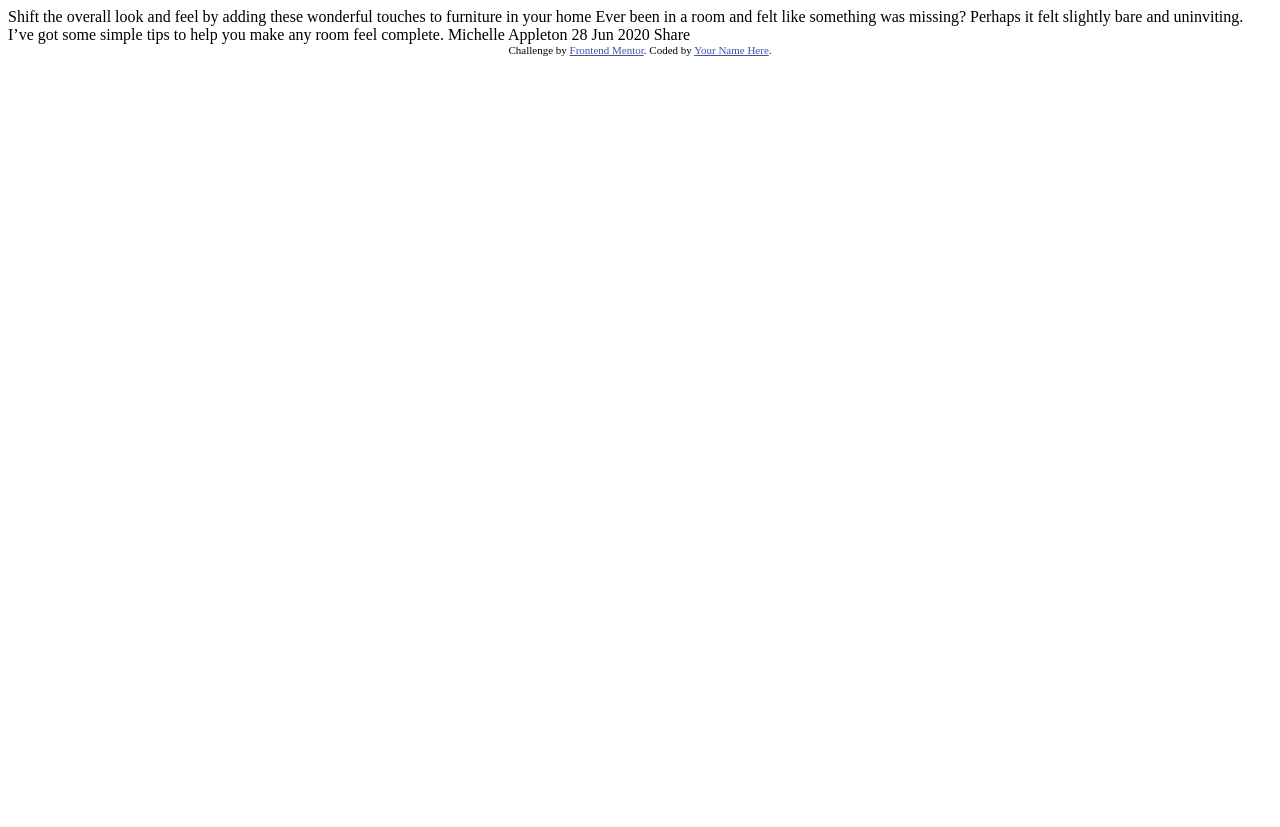
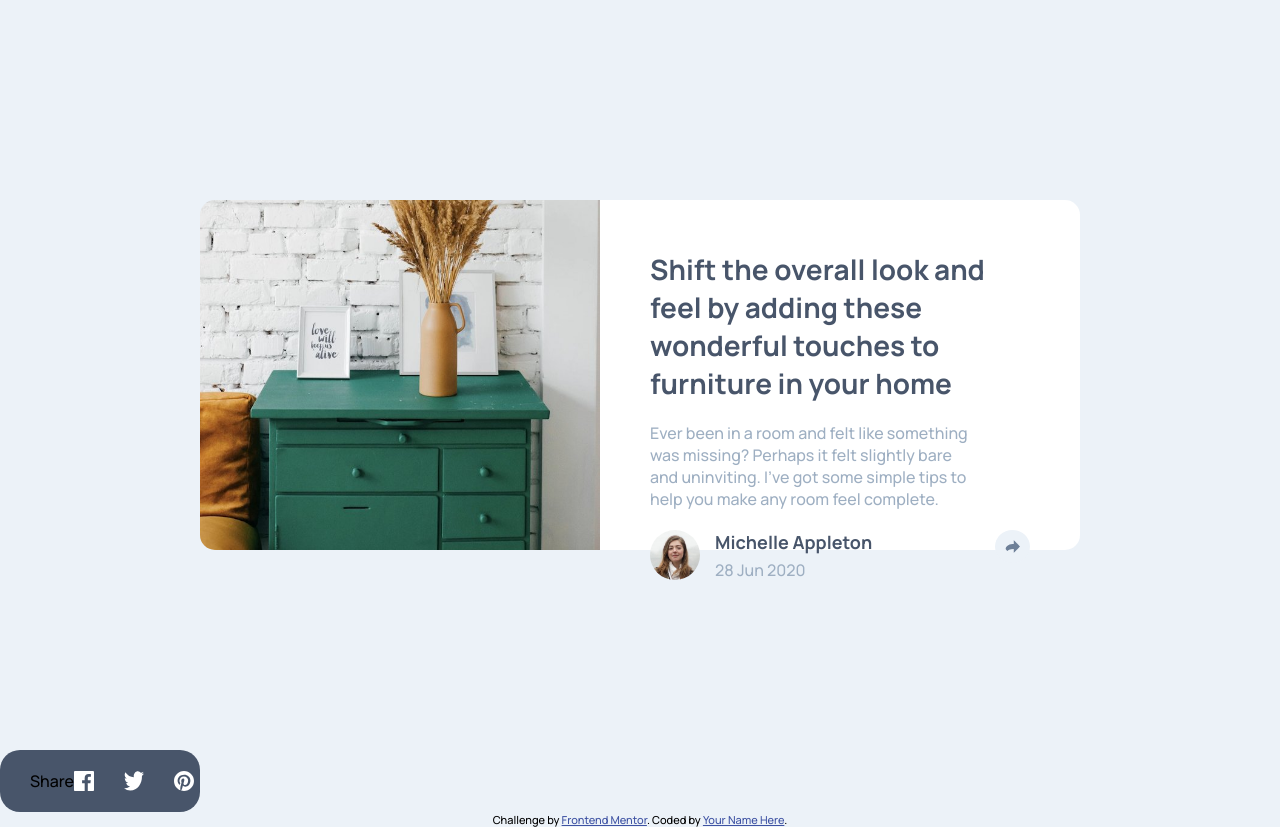
Before and after one commit to Adebukol/article-preview, a plain HTML site: page index.html in a window 1280 px wide. Before the commit the page ends 800 px from the top, so only its background shows below. Drawn offline with Linux system fonts and the light colour scheme.

Commit message:
files updated

```diff
--- a/app.js
+++ b/app.js
@@ -0,0 +1,3 @@
+function showDiv(){
+  document.getElementById('show-el').textContent.style.display ='block';
+}
--- a/index.html
+++ b/index.html
@@ -3,34 +3,46 @@
 <head>
   <meta charset="UTF-8">
   <meta name="viewport" content="width=device-width, initial-scale=1.0"> <!-- displays site properly based on user's device -->
-
+  <link rel="preconnect" href="https://fonts.googleapis.com">
+  <link rel="preconnect" href="https://fonts.gstatic.com" crossorigin>
+  <link href="https://fonts.googleapis.com/css2?family=Manrope:wght@500;700&display=swap" rel="stylesheet">
   <link rel="icon" type="image/png" sizes="32x32" href="./images/favicon-32x32.png">
-
+  <link rel="stylesheet" href="main.css">
   <title>Frontend Mentor | Article preview component</title>
-
-  <!-- Feel free to remove these styles or customise in your own stylesheet 👍 -->
-  <style>
-    .attribution { font-size: 11px; text-align: center; }
-    .attribution a { color: hsl(228, 45%, 44%); }
-  </style>
 </head>
 <body>
+<main>
+  <div class="container">
+    <img  class="drawer" src="images/drawers.jpg" alt="" aria-hidden="true">
+      <div class="right">
+        <h1 class="heading">Shift the overall look and feel by adding these wonderful touches to furniture in your home</h1>
 
-  Shift the overall look and feel by adding these wonderful
-  touches to furniture in your home
+        <p class="heading-text">Ever been in a room and felt like something was missing? Perhaps it felt slightly bare and uninviting. I’ve got some simple tips
+        to help you make any room feel complete.</p>
+        <div class="avatar-flex">
+          <div class="avatar">
+            <img class="michelle-img" src="images/avatar-michelle.jpg" alt="">
+            <div class="name-div">
+              <h2 class="name">Michelle Appleton</h2>
+              <p class="date">28 Jun 2020</p>
+            </div>
+          </div>
+            <img class="share-icon" onclick="showDiv()" src="images/icon-share.svg" alt="" aria-hidden="true">
+          </div>
+      </div>
+    </div>
+    <div id="show-el" class="show">
+      <p>Share</p>
+      <img class="sm-icon" src="images/icon-facebook.svg" alt="">
+      <img class="sm-icon" src="images/icon-twitter.svg" alt="">
+      <img class="sm-icon" src="images/icon-pinterest.svg" alt="">
+    </div>
+</main>
 
-  Ever been in a room and felt like something was missing? Perhaps
-  it felt slightly bare and uninviting. I’ve got some simple tips
-  to help you make any room feel complete.
-
-  Michelle Appleton
-  28 Jun 2020
-
-  Share
-
-  <div class="attribution">
+  <footer class="attribution">
     Challenge by <a href="https://www.frontendmentor.io?ref=challenge" target="_blank">Frontend Mentor</a>.
     Coded by <a href="#">Your Name Here</a>.
-  </div>
+  </footer>
+  <script src="app.js"></script>
 </body>
 </html>
--- a/main.css
+++ b/main.css
@@ -1,4 +1,135 @@
+*{
+  margin: 0px;
+  padding: 0px;
+}
+
+ /* Very Dark Grayish Blue: hsl(217, 19%, 35%)
+ - Desaturated Dark Blue: hsl(214, 17%, 51%)
+ - Grayish Blue: hsl(212, 23%, 69%)
+ - Light Grayish Blue: hsl(210, 46%, 95%) */
+/* #show-el{
+  display: none;
+} */
+body{
+  background-color: hsl(210, 46%, 95%);
+  font-family: 'Manrope', sans-serif;
+}
+.container{
+  display: flex;
+  /* margin: 300px auto 300px auto; */
+  margin: 200px;
+  justify-content: flex-start;
 
 
-.attribution { font-size: 11px; text-align: center; }
-    .attribution a { color: hsl(228, 45%, 44%); }
+}
+.drawer{
+  width:400px;
+  height: 350px;
+  border-top-left-radius: 15px;
+  border-bottom-left-radius: 15px;
+}
+.right{
+  box-sizing: border-box;
+  background-color: #fff;
+  height: 350px;
+  width: 600px;
+  padding: 50px;
+  border-top-right-radius: 15px;
+  border-bottom-right-radius: 15px;
+}
+.heading{
+  font-size: 28px;
+  margin-bottom: 20px;
+  color:hsl(217, 19%, 35%);
+}
+.heading-text{
+  font-size: 16px;
+  margin-bottom: 20px;
+  color:hsl(212, 23%, 69%);
+  margin-right: 50px;
+}
+.name{
+  font-size: 18px;
+  font-weight: 700;
+  color:hsl(217, 19%, 35%);
+  margin-bottom: 5px;
+}
+.name-div{
+  margin-left: 15px;
+}
+.date{
+  color:hsl(212, 23%, 69%);
+}
+.share-icon{
+  padding: 10px;
+  width: 15px;
+  height: 13px;
+  background-color: hsl(210, 46%, 95%);
+  border-radius: 100%;
+}
+.avatar-flex{
+  display: flex;
+  justify-content: space-between;
+}
+.michelle-img{
+  width: 50px;
+  height: 50px;
+  border-radius: 100%;
+}
+.avatar{
+  display: flex;
+  justify-content: flex-start;
+  align-items: flex-start;
+}
+.show{
+  display: flex;
+  background-color: hsl(217, 19%, 35%);
+  align-items: center;
+  padding: 20px 30px ;
+  box-sizing: border-box;
+  width: 200px;
+  border-radius: 20px;
+
+  /* width: 100px; */
+}
+.sm-icon{
+  width: 20px;
+  height: 20px;
+  margin-right: 30px;
+}
+.attribution {
+  font-size: 11px;
+  text-align: center;
+}
+.attribution a {
+  color: hsl(228, 45%, 44%);
+}
+
+@media screen and (max-width: 700px) {
+  .container{
+    flex-direction: column;
+    width:100%;
+    height: 100%;
+    margin: 50px 20px 50px 20px;
+  }
+  .drawer{
+    width: 100%;
+  }
+  .right{
+    width: 100%;
+    padding: 30px;
+  }
+  .heading{
+    font-size: 16px;
+  }
+  .heading-text{
+    margin-right: 0px;
+    font-size: 13px;
+  }
+  .name{
+    font-size: 14px;
+  }
+  .date{
+      font-size: 13px;
+    }
+  }
```
